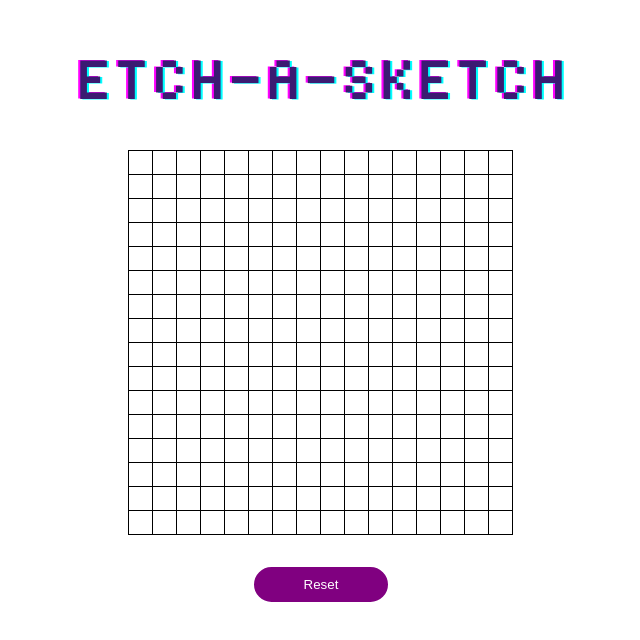
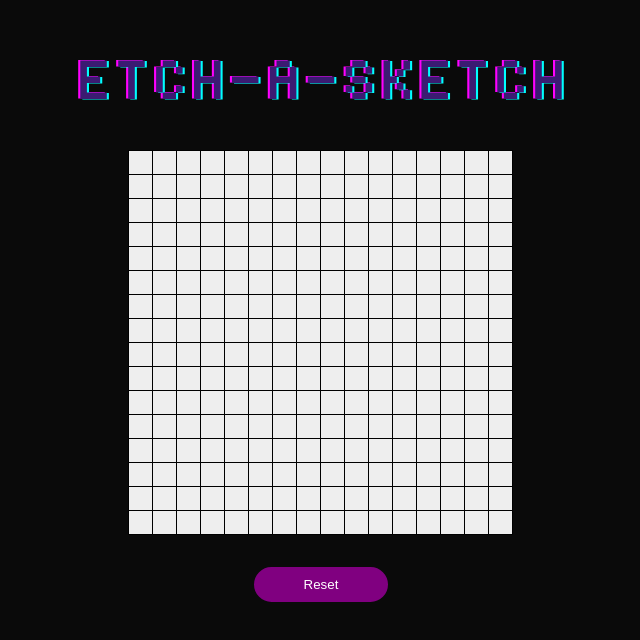
Before and after one commit to richardrino/etch-a-sketch-project, a plain HTML site: page index.html in a window 1280 px wide. Shown: the part 214-854 px from the top of the page, without its empty margins (319-959 px from the left). Drawn offline with Linux system fonts and the light colour scheme.

Commit message:
Change the main background color and the background color of the grid to reduce sharp contrast

```diff
--- a/styles.css
+++ b/styles.css
@@ -15,6 +15,7 @@ html {
 
 body {
   height: 100vh;
+  background-color: #0a0a0a;
 }
 
 .container {
@@ -31,6 +32,7 @@ body {
 
 .grid {
   margin-bottom: 2rem;
+  background-color: #eeeeee;
 }
 
 .grid-row {
```
